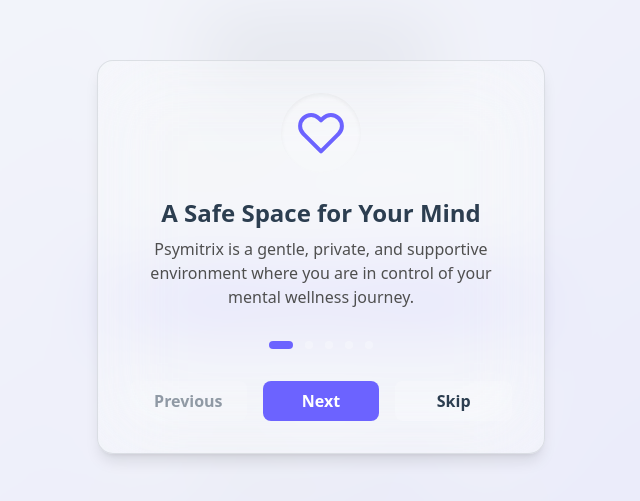
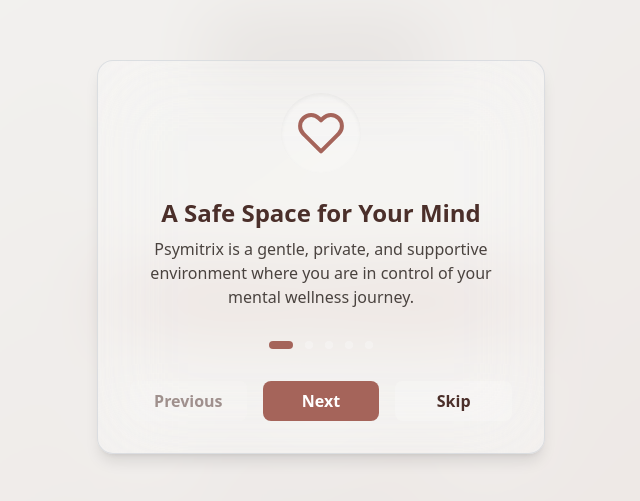
Before and after one commit to Matrixxboy/Psymitrix, a React (Vite) app: page /login in a window 1280 px wide. Shown: the part 143-644 px from the top of the page, without its empty margins (319-959 px from the left). Built offline with nearby package versions, Linux system fonts and the light colour scheme.

Commit message:
Update Tailwind theme colors to new palette
cgen-4bfd7ed5e63b41c29bd3b78106226df6

```diff
--- a/tailwind.config.js
+++ b/tailwind.config.js
@@ -10,19 +10,19 @@ export default {
   theme: {
     extend: {
       colors: {
-        'light-background': '#F5F7FA',
-        'light-primary': '#6C63FF',
-        'light-secondary': '#00BFA6',
-        'light-accent': '#FF6B6B',
-        'light-headings': '#2C3E50',
-        'light-body': '#4F4F4F',
+        'light-background': '#F4F4F2',
+        'light-primary': '#A5645A',
+        'light-secondary': '#E5C397',
+        'light-accent': '#D87D62',
+        'light-headings': '#4B2F2A',
+        'light-body': '#4A433F',
 
-        'dark-background': '#121212',
-        'dark-primary': '#8C82FC',
-        'dark-secondary': '#26D7AE',
-        'dark-accent': '#FF8A80',
-        'dark-headings': '#E0E0E0',
-        'dark-body': '#BDBDBD',
+        'dark-background': '#1C1A1A',
+        'dark-primary': '#E1A79E',
+        'dark-secondary': '#F0D2A8',
+        'dark-accent': '#F1B18F',
+        'dark-headings': '#F8F1EB',
+        'dark-body': '#E5DAD2',
 
         'success': '#27AE60',
         'warning': '#F2C94C',
```
